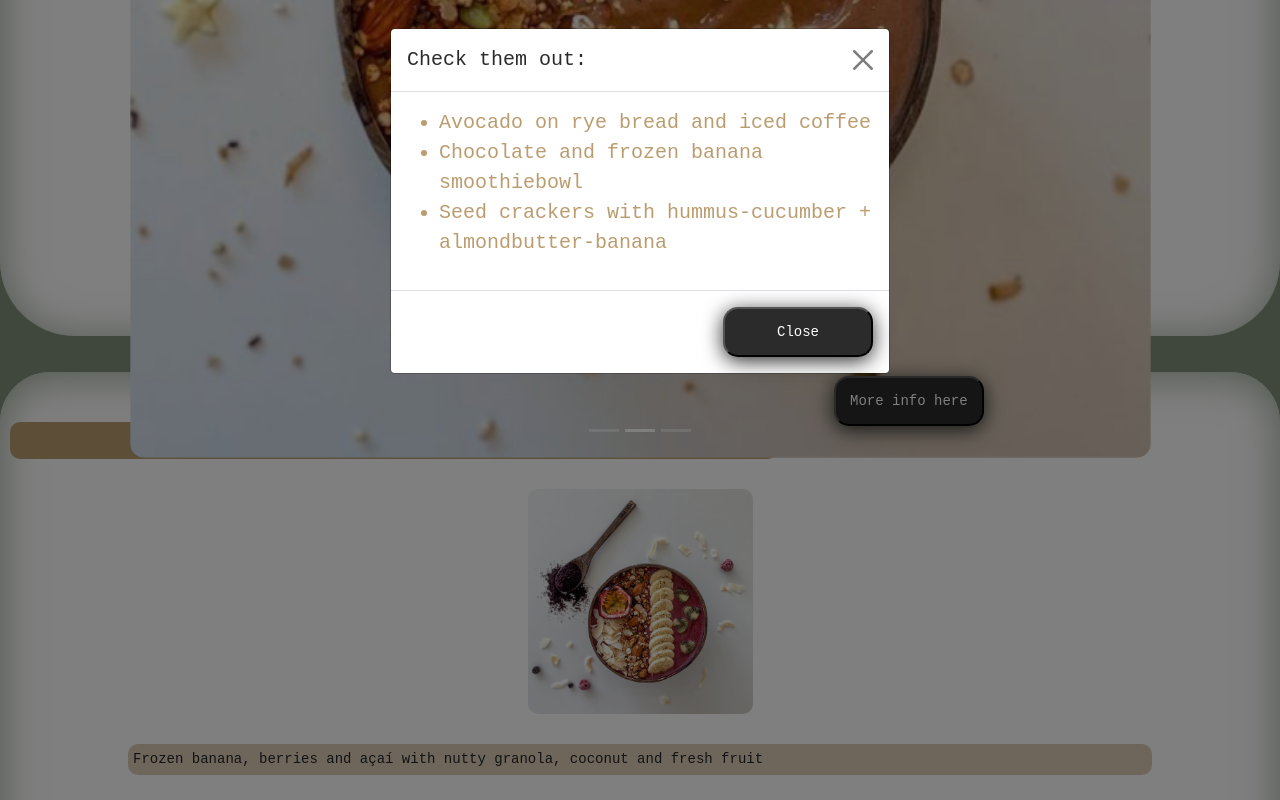
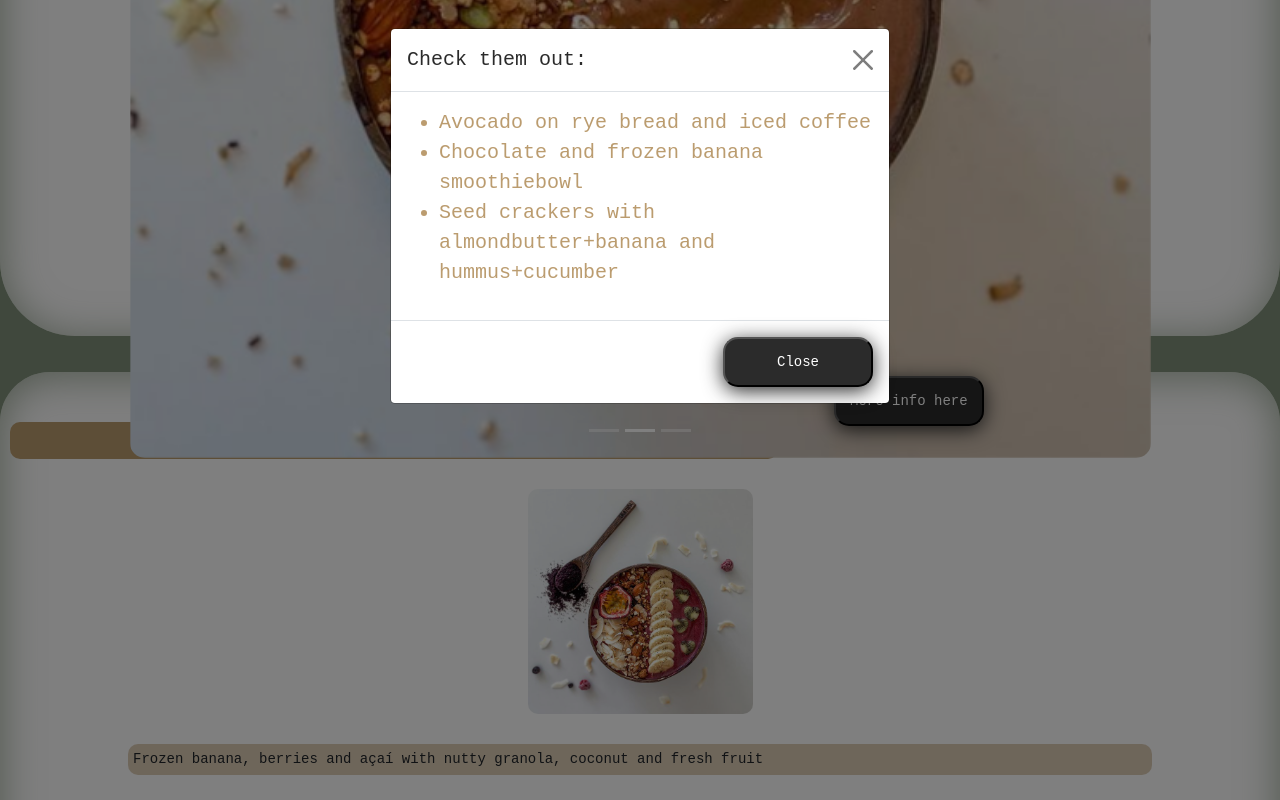
Before and after one commit to Anton-Sorkin/grupparbete1, a website: page index.html in a window 1280 px wide. Both pictures are taken after a click on the button "More info here". Shown: the part 634-1434 px from the top of the page. Drawn offline with nearby package versions, Linux system fonts and the light colour scheme.

Commit message:
Fixade till text i modal

```diff
--- a/index.html
+++ b/index.html
@@ -147,7 +147,7 @@
 						<ul>
 							<li>Avocado on rye bread and iced coffee</li>
 							<li>Chocolate and frozen banana smoothiebowl</li>
-							<li>Seed crackers with hummus-cucumber + almondbutter-banana</li>
+							<li>Seed crackers with almondbutter+banana and hummus+cucumber</li>
 						</ul>
 						</div>
 						<div class="modal-footer">
--- a/scss/main.scss
+++ b/scss/main.scss
@@ -44,7 +44,6 @@ body {
 .cart-container {
   height: 100vh;
   width: 100vw;
-}
   .cart-header {
     color: $white;
     display: flex;
@@ -67,6 +66,7 @@ body {
       box-shadow: 0 0 10px rgba(0, 0, 0, 0.6) inset;
       @include desktop {
         flex-direction: row;
+      }
     }
     section {
       background-color: $light-brown;
```
Also changed, not shown: css/main.css, 1 other file. Lines whose indentation alone changed are shown as unchanged.
